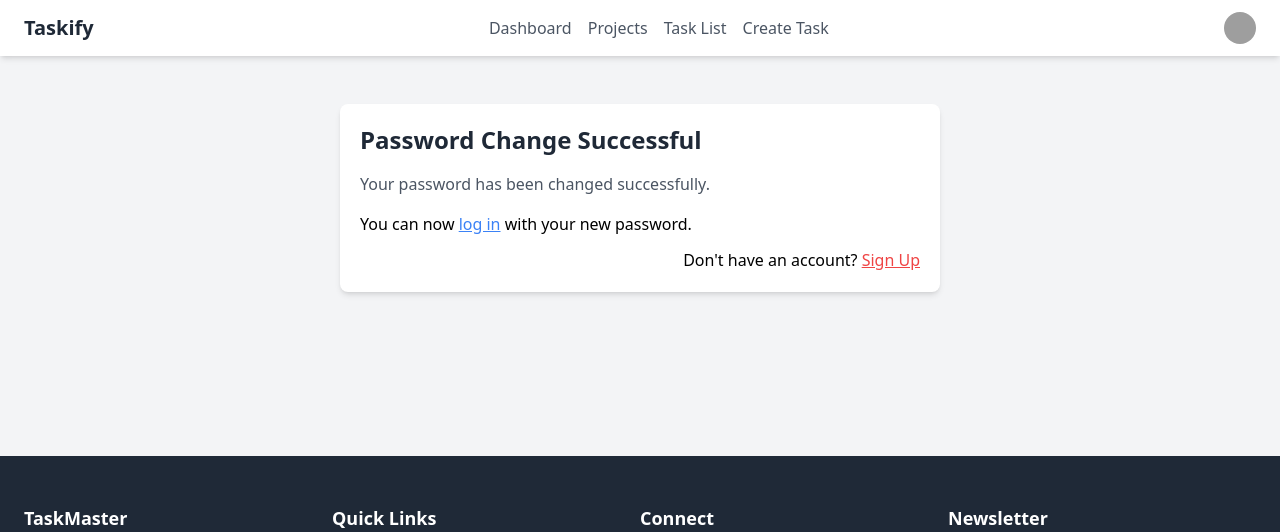
After one commit to majharul-web/task-management-django, a Django app: page /users/password-change/done/ in a window 1280 px wide. The commit adds this page. Shown: the top 532 px of the page. Run offline with Django 5.2, Linux system fonts and the light colour scheme; the visitor is signed in with stand-in values (Sample User, id 1); grey boxes are pictures that could not be loaded.

Commit message:
done:password change

```diff
--- a/core/templates/auth_navbar.html
+++ b/core/templates/auth_navbar.html
@@ -38,14 +38,19 @@
                 class="absolute right-0 mt-2 w-48 bg-white rounded-md shadow-lg py-1 hidden"
               >
                 <a
-                  href="{% url 'admin-dashboard' %}"
+                  href="{% url 'dashboard' %}"
                   class="block px-4 py-2 text-sm text-gray-700 hover:bg-gray-100"
                   >Dashboard</a
+                >
+                <a
+                  href="{% url 'profile' %}"
+                  class="block px-4 py-2 text-sm text-gray-700 hover:bg-gray-100"
+                  >Profile</a
                 >
                 <form method="post" action="{% url 'sign-out' %}">
                   {% csrf_token %}
                   <button
-                    class="block px-4 py-2 text-sm text-gray-700 hover:bg-gray-100"
+                    class="block  px-4 py-2 text-sm text-gray-700 hover:bg-gray-100"
                   >
                     Logout
                   </button>
--- a/manage.py
+++ b/manage.py
@@ -21,6 +21,8 @@ def main():
 if __name__ == '__main__':
     main()
 
+# default user credentials: Majharul@1#%
+
 # create a virtual environment: python -m venv venv
 # linux venv activate: source venv/bin/activate
 # linux deactivate: deactivate
--- a/static/css/output.css
+++ b/static/css/output.css
@@ -1347,6 +1347,10 @@ video {
   text-align: center;
 }
 
+.text-start {
+  text-align: start;
+}
+
 .text-end {
   text-align: end;
 }
--- a/users/forms.py
+++ b/users/forms.py
@@ -3,6 +3,7 @@ from django import forms
 from django.contrib.auth.models import User,Permission, Group
 import re
 from tasks.forms import StyledFormMixin
+from django.contrib.auth.views import PasswordChangeForm
 
 class SignUpForm(UserCreationForm):
     class Meta:
@@ -97,3 +98,7 @@ class CreateGroupForm(StyledFormMixin,forms.ModelForm):
         if Group.objects.filter(name=name).exists():
             raise forms.ValidationError("Group with this name already exists.")
         return name
+
+
+class CustomPasswordChangeForm(StyledFormMixin, PasswordChangeForm):
+    pass
--- /dev/null
+++ b/users/templates/accounts/password_change_done.html
@@ -0,0 +1,17 @@
+
+{% extends "base.html" %}
+{% comment %} Password Change Done {% endcomment %}
+
+
+{% block content %}
+<div class="max-w-[600px] mx-5 md:mx-auto my-12 p-5 bg-white shadow-md rounded-lg">
+    <h2 class="text-2xl font-semibold text-gray-800 mb-4">Password Change Successful</h2>
+    <p class="text-gray-600">Your password has been changed successfully.</p>
+    <p class="mt-4">
+        You can now <a href="{% url 'sign-in' %}" class="text-blue-500 underline">log in</a> with your new password.
+    </p>
+    <p class="mt-3 text-end">
+        Don't have an account? <a href="{% url 'sign-up' %}" class="text-red-500 underline">Sign Up</a>
+    </p>
+</div>
+{% endblock content %}
--- a/users/templates/accounts/profile.html
+++ b/users/templates/accounts/profile.html
@@ -20,7 +20,7 @@
           <a href="#" class="block py-2 px-4 text-gray-700 hover:bg-gray-200"
             >Edit Profile</a
           >
-          <a href="#" class="block py-2 px-4 text-gray-700 hover:bg-gray-200"
+          <a href="{% url 'password-change' %}" class="block py-2 px-4 text-gray-700 hover:bg-gray-200"
             >Change Password</a
           >
         </nav>
--- a/users/templates/admin/dashboard.html
+++ b/users/templates/admin/dashboard.html
@@ -50,6 +50,11 @@
                   href="{% url 'admin-dashboard' %}"
                   class="block px-4 py-2 text-sm text-gray-700 hover:bg-gray-100"
                   >Dashboard</a
+                >
+                <a
+                  href="{% url 'profile' %}"
+                  class="block px-4 py-2 text-sm text-gray-700 hover:bg-gray-100"
+                  >Profile</a
                 >
                 <form method="post" action="{% url 'sign-out' %}">
                   {% csrf_token %}
--- a/users/urls.py
+++ b/users/urls.py
@@ -1,6 +1,6 @@
 from django.urls import path
-from users.views import sign_up, sign_in, sign_out,activate_account, admin_dashboard,assign_role,create_group,group_list,CustomLoginView,CustomProfileView
-from django.contrib.auth.views import LogoutView
+from users.views import sign_up, sign_in, sign_out,activate_account, admin_dashboard,assign_role,create_group,group_list,CustomLoginView,CustomProfileView,CustomPasswordChangeView
+from django.contrib.auth.views import LogoutView,PasswordChangeView, PasswordChangeDoneView
 
 
 urlpatterns = [
@@ -15,4 +15,7 @@ urlpatterns = [
     path('admin/assign-role/<int:user_id>/', assign_role, name='assign-role'),
     path('admin/create-group/', create_group, name='create-group'),
     path('admin/group-list/', group_list, name='group-list'),
+
+    path('password-change/', CustomPasswordChangeView.as_view(template_name="accounts/password_change.html"), name='password-change'),
+    path('password-change/done/', PasswordChangeDoneView.as_view(template_name='accounts/password_change_done.html'), name='password_change_done'),
 ]
```
Also changed, not shown: users/templates/accounts/password_change.html (added, +29 -0 lines), users/views.py (+9 -2 lines).
